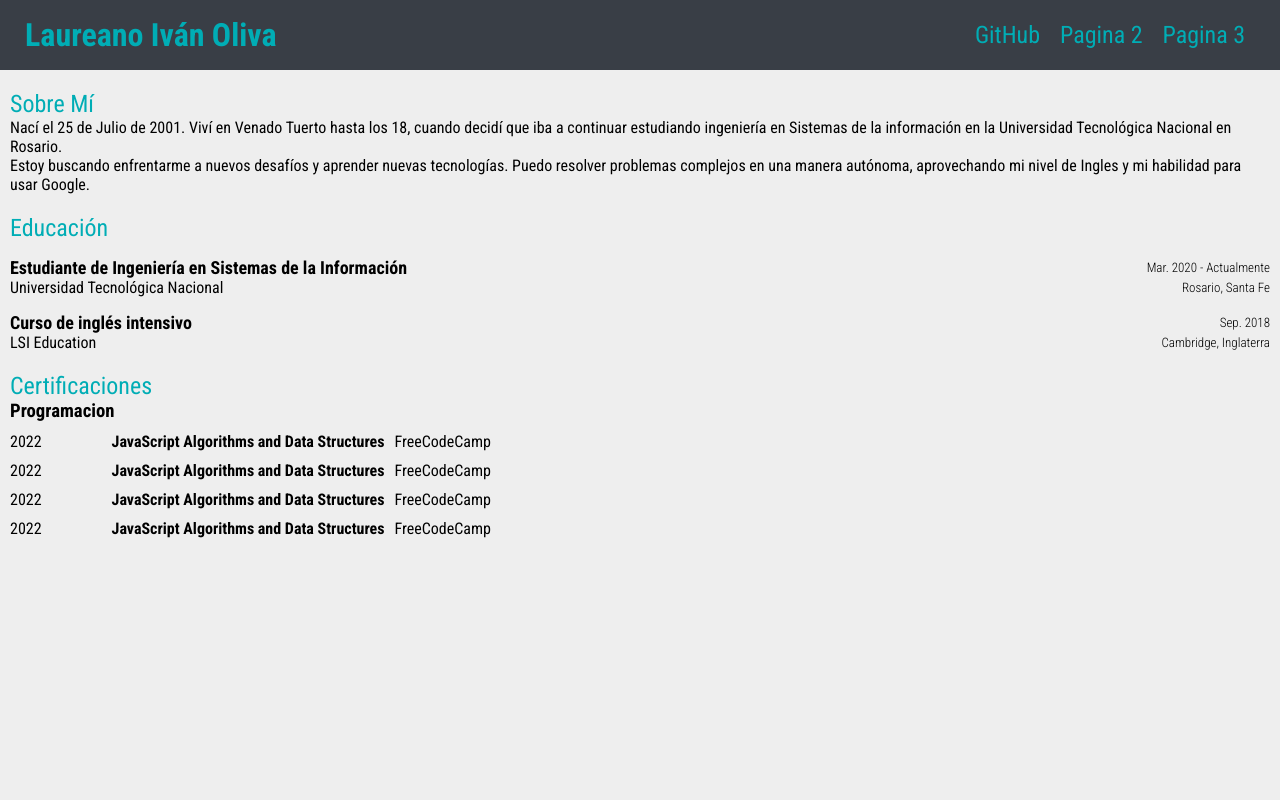
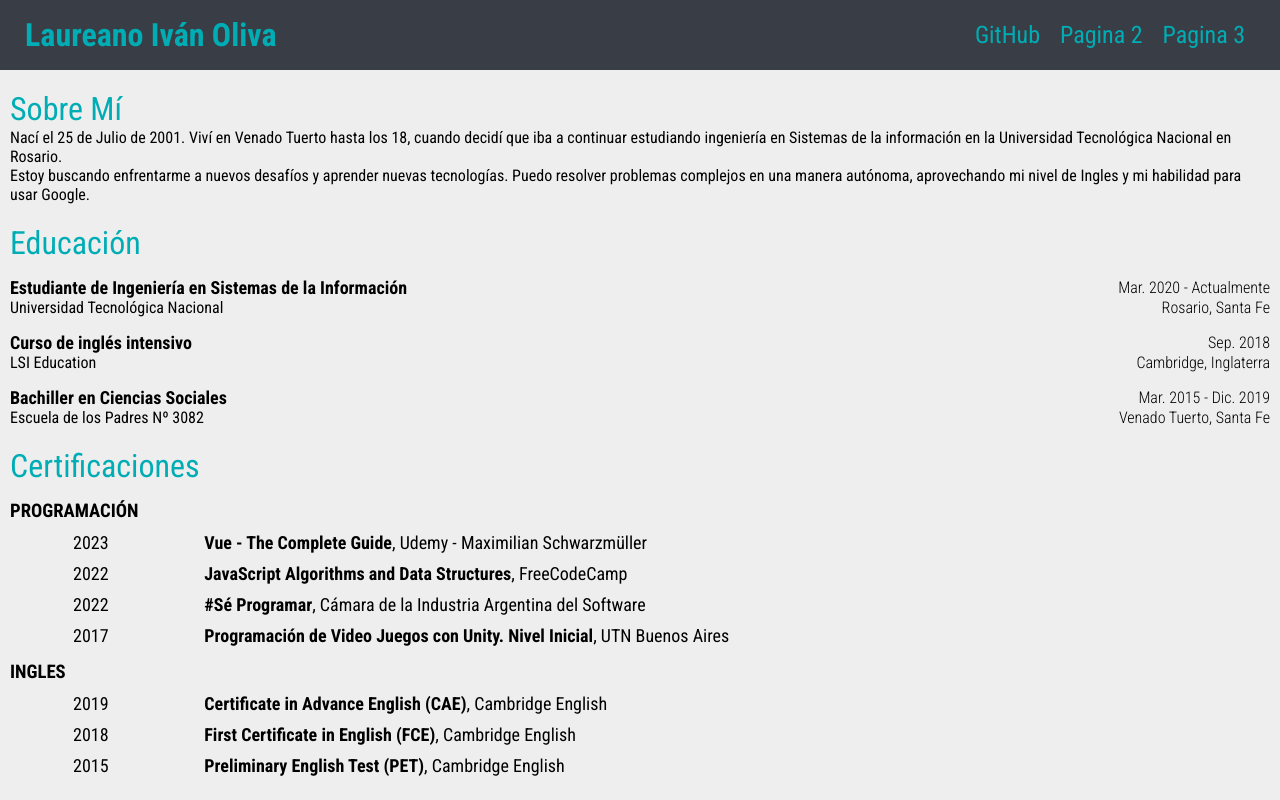
Before and after one commit to laucha54321/mi-pagina, a Vue app: page / in a window 1280 px wide. Built offline with nearby package versions, Linux system fonts and the light colour scheme.

Commit message:
solved reactivity issues. Padding in yearTitle is now %

```diff
--- a/src/App.vue
+++ b/src/App.vue
@@ -29,5 +29,13 @@ h2{
 body{
   background-color:#EEEEEE;
 }
+@media (max-width:700px){
+  h2{
+    text-align: center;
+  }
+  p{
+    text-align: center;
+  }
 
+}
 </style>
--- a/src/components/titleYearPlace.vue
+++ b/src/components/titleYearPlace.vue
@@ -25,7 +25,7 @@
 }
 .year,.place{
     font-weight: lighter;
-    font-size: small;
+    font-size: normal;
 }
 @media (max-width:700px){
   .title-year{
--- a/src/components/yearTitle.vue
+++ b/src/components/yearTitle.vue
@@ -1,21 +1,22 @@
 <template>
     <div>
         <div class="year-title">
-            <p>2022</p>
-            <p class="main">JavaScript Algorithms and Data Structures</p>
-            <p>FreeCodeCamp</p>
+            <p><slot name="year"></slot></p>
+            <p class="main"><b><slot name="title"></slot></b>, <slot name="institution"></slot></p>
         </div>
     </div>
 </template>
 <style scoped>
 .year-title{
+    padding-left:5%;
     margin-top: 10px;
     text-align: left;
     display: flex;
+    font-size: large;
 }
 .main{
-    font-weight: bold;
-    padding-left: 70px;
+    font-weight: light;
+    padding-left: 8%;
     padding-right: 10px;
 }
 </style>
--- a/src/views/HomeView.vue
+++ b/src/views/HomeView.vue
@@ -17,11 +17,18 @@
     </div>
     <div class="container">
       <h2>Certificaciones</h2>
-      <h3>Programacion</h3>
-      <year-certification></year-certification>
-      <year-certification></year-certification>
-      <year-certification></year-certification>
-      <year-certification></year-certification>
+      <h3>PROGRAMACIÓN</h3>
+      <year-certification v-for="el in certificacionP">
+        <template v-slot:title>{{el.title}}</template>
+        <template v-slot:year>{{ el.year }}</template>
+        <template v-slot:institution>{{ el.institution }}</template>
+      </year-certification>
+      <h3>INGLES</h3>
+      <year-certification v-for="el in certificacionI">
+        <template v-slot:title>{{el.title}}</template>
+        <template v-slot:year>{{ el.year }}</template>
+        <template v-slot:institution>{{ el.institution }}</template>
+      </year-certification>
     </div>
   </div>
 </template>
@@ -49,7 +56,53 @@ export default{
           year:'Sep. 2018',
           institution:'LSI Education',
           place:'Cambridge, Inglaterra'
+        },
+        {
+          title:'Bachiller en Ciencias Sociales',
+          year:'Mar. 2015 - Dic. 2019',
+          institution:'Escuela de los Padres Nº 3082',
+          place:'Venado Tuerto, Santa Fe'
         }
+      ],
+      certificacionP:[
+        {
+          title:'Vue - The Complete Guide',
+          year:'2023',
+          institution:'Udemy - Maximilian Schwarzmüller'
+        },
+        {
+          title:'JavaScript Algorithms and Data Structures',
+          year:'2022',
+          institution:'FreeCodeCamp'
+        },
+        {
+          title:'#Sé Programar',
+          year:'2022',
+          institution:'Cámara de la Industria Argentina del Software'
+        },
+        {
+          title:'Programación de Video Juegos con Unity. Nivel Inicial',
+          year:'2017',
+          institution:'UTN Buenos Aires'
+        },
+
+      ],
+      certificacionI:[
+        {
+          title:'Certificate in Advance English (CAE)',
+          year:'2019',
+          institution:'Cambridge English'
+        },
+        {
+          title:'First Certificate in English (FCE)',
+          year:'2018',
+          institution:'Cambridge English'
+        },
+        {
+          title:'Preliminary English Test (PET)',
+          year:'2015',
+          institution:'Cambridge English'
+        },
       ]
     }
   }
@@ -57,6 +110,12 @@ export default{
 }
 </script>
 <style scoped>
+h2{
+  font-size: xx-large;
+}
+h3{
+  padding-top: 15px;
+}
 p{
   font-weight: light;
 }
```
